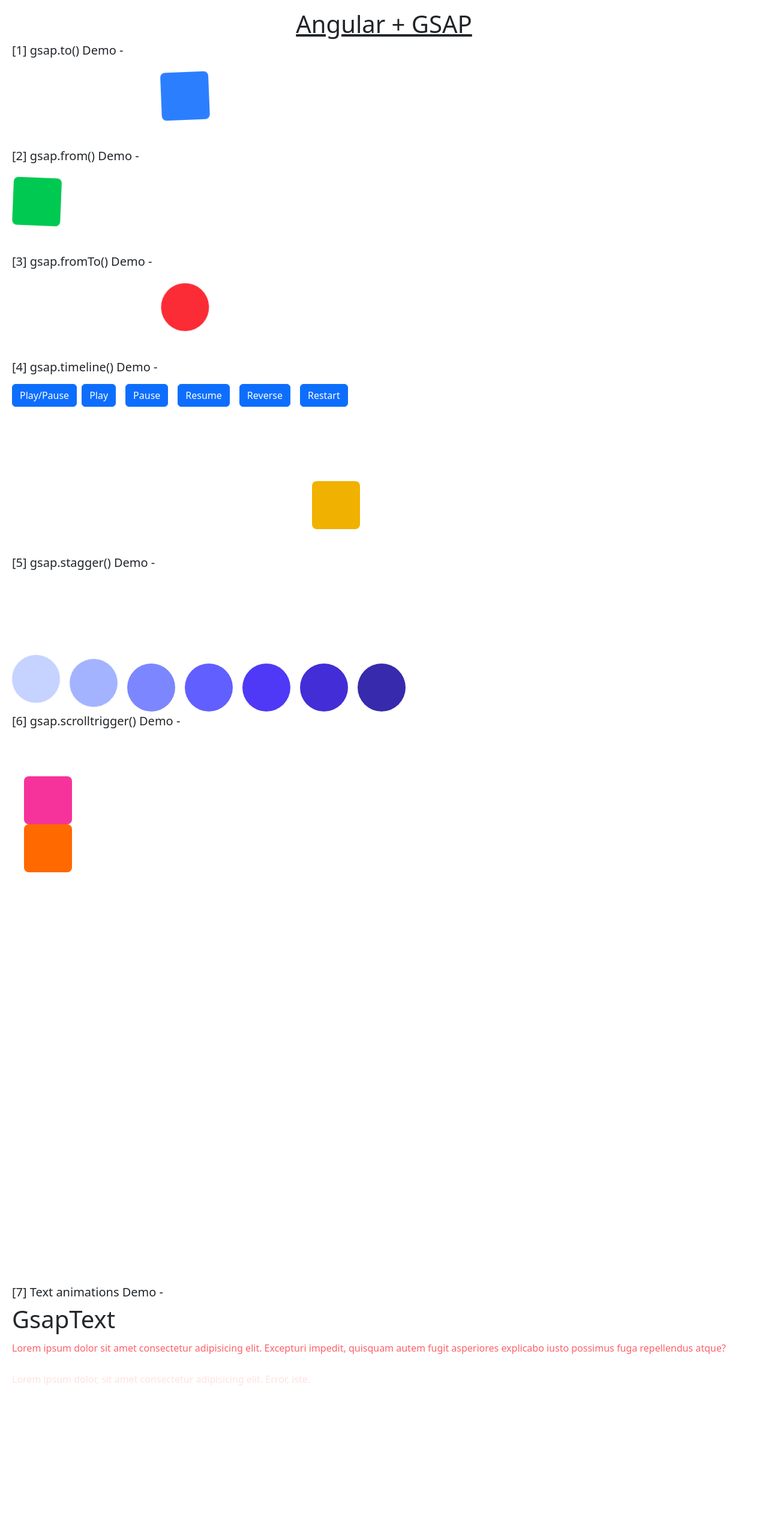
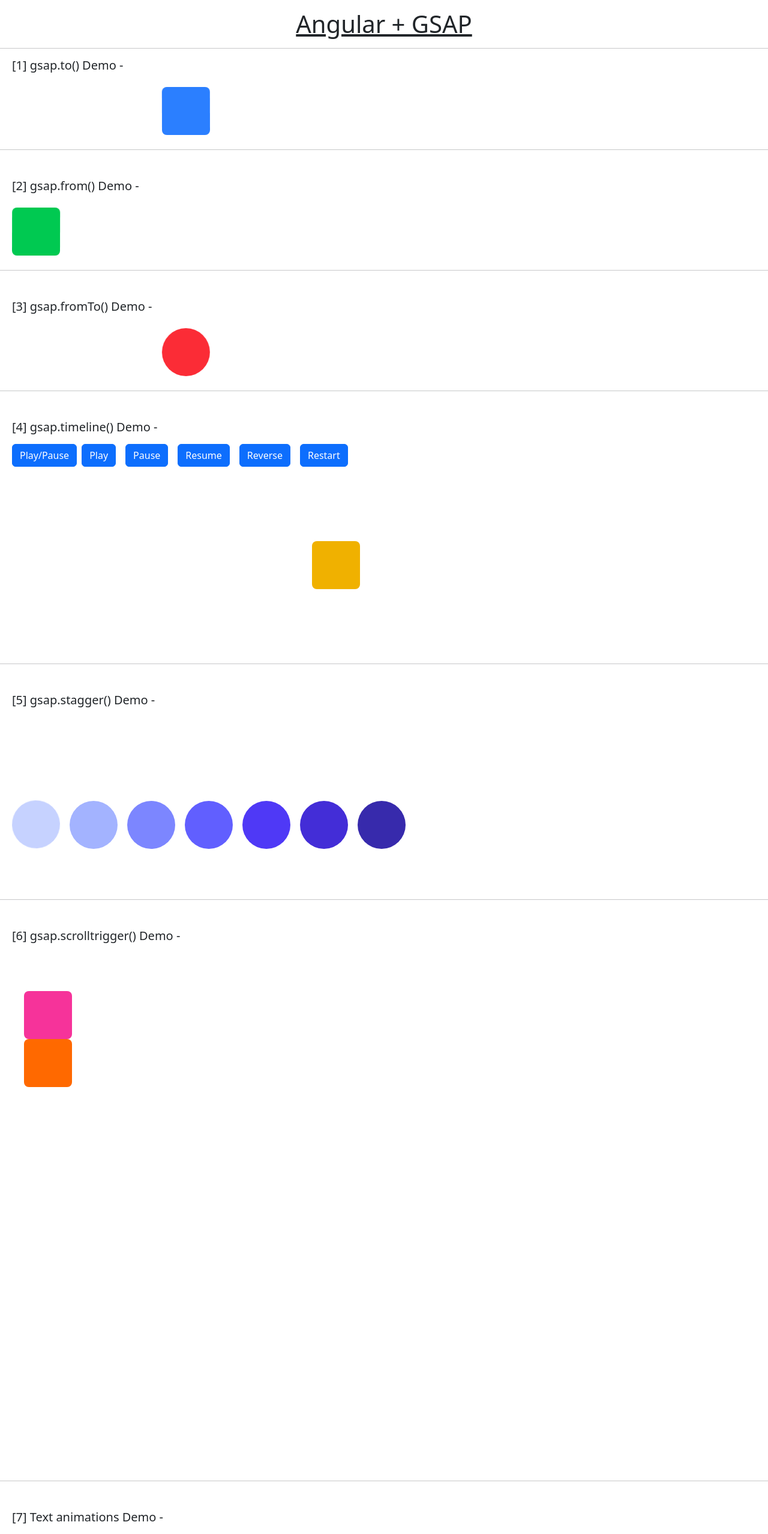
Before and after one commit to AayushiShukla7/GSAP-Tutorial, an Angular app: page / in a window 1280 px wide. Shown: the top 2557 px of the page at 60% size. Before the commit the page ends 2354 px from the top, so only its background shows below. Built offline with nearby package versions, Linux system fonts and the light colour scheme.

Commit message:
Added horizontal separators for clarity.

```diff
--- a/src/app/app.component.html
+++ b/src/app/app.component.html
@@ -1,22 +1,26 @@
 <h1 class="text-center underline font-bold">Angular + GSAP</h1>
+<hr>
 
 <h5 class="pl-5">[1] gsap.to() Demo -</h5>
-<div class="mt-4 pl-5">
+<div class="my-4 pl-5">
   <div #blueBox class="w-20 h-20 bg-blue-500 rounded-lg">
   </div>
 </div>
+<hr>
 
 <h5 class="mt-5 pl-5">[2] gsap.from() Demo -</h5>
-<div class="mt-4 pl-5">
+<div class="my-4 pl-5">
   <div #greenBox class="w-20 h-20 bg-green-500 rounded-lg">
   </div>
 </div>
+<hr>
 
 <h5 class="mt-5 pl-5">[3] gsap.fromTo() Demo -</h5>
-<div class="mt-4 pl-5">
+<div class="my-4 pl-5">
   <div #redBox class="w-20 h-20 bg-red-500 rounded-lg">
   </div>
 </div>
+<hr>
 
 <h5 class="mt-5 pl-5">[4] gsap.timeline() Demo -</h5>
 <div>
@@ -30,13 +34,13 @@
     <button id="restart" class="btn btn-primary mx-2" (click)="restart()">Restart</button>
   </div>
 
-  <div class="mt-4 pl-5">
+  <div class="my-4 pl-5">
     <div #yellowBox class="w-20 h-20 bg-yellow-500 rounded-lg">
     </div>
   </div>
 </div>
-
-<div class="mt-5 py-4"></div>
+<div class="mt-5 py-20"></div>
+<hr>
 
 <h5 class="mt-5 pl-5">[5] gsap.stagger() Demo -</h5>
 <div class="flex gap-3 pt-2 pl-5 mb-5">
@@ -55,12 +59,15 @@
   <div #staggerBox class="w-20 h-20 bg-indigo-800 rounded-lg stagger-box">
   </div>
 </div>
-<div class="mt-8 py-4"></div>
+<div class="mt-8 py-20"></div>
+<hr>
 
 <h5 class="mt-5 pl-5">[6] gsap.scrolltrigger() Demo -</h5>
 <app-scroll-trigger></app-scroll-trigger>
+<hr>
 
 <h5 class="mt-5 pl-5">[7] Text animations Demo -</h5>
 <app-text></app-text>
+<hr>
 
 <router-outlet />
--- a/src/app/text/text.component.html
+++ b/src/app/text/text.component.html
@@ -1,4 +1,4 @@
-<div class="pl-5">
+<div class="pl-5 pb-20">
     <h1 id="text" class="opacity-5 translate-y-10">GsapText</h1>
 
     <p class="mt-2 text-red-500 para">
```
